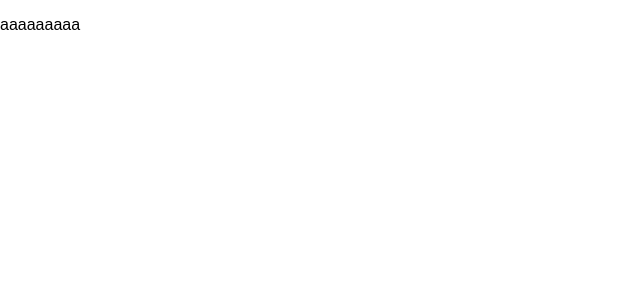
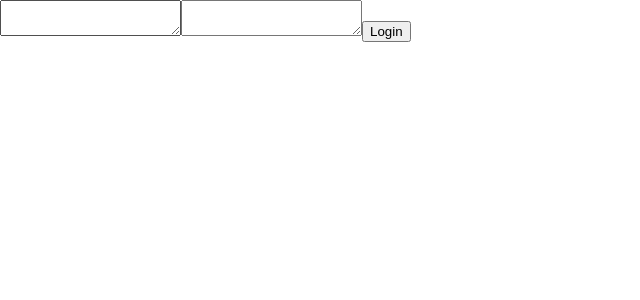
Before and after one commit to dallelaste0105/ecommerce, a React app in the folder frontend/: page /login in a window 1280 px wide. Shown: the top 300 px of the page, without its empty margins (0-640 px from the left). Built offline with nearby package versions, Linux system fonts and the light colour scheme; the HTML template or start-up script is replaced by a standard one.

Commit message:
feat: sistema de login

```diff
--- a/frontend/src/App.tsx
+++ b/frontend/src/App.tsx
@@ -5,16 +5,12 @@ import LoginScreen from './pages/credential/login';
 export default function App() {
   return (
     <Routes>
-      {}
       <Route path="/" element={<SignupScreen />} />
 
-      {}
       <Route path="/signup" element={<SignupScreen />} />
 
-      {}
       <Route path="/login" element={<LoginScreen />} />
 
-      {}
       <Route path="*" element={<Navigate to="/" replace />} />
     </Routes>
   )
--- a/frontend/src/api.ts
+++ b/frontend/src/api.ts
@@ -1,5 +1,5 @@
 import axios from "axios"
 
 export const api = axios.create({
-  baseURL: "http://localhost:3000" // backend
+  baseURL: "http://localhost:3000"
 })
--- a/frontend/src/components/userComponents/loginComponent.tsx
+++ b/frontend/src/components/userComponents/loginComponent.tsx
@@ -1,7 +1,38 @@
+import { useState } from "react"
+
 export default function LoginComponent(){
+
+    const [name, setName] = useState("");
+    const [password, setPassword] = useState("");
+
+    async function login({name, password}:{name:string, password:string}) {
+        const body = {
+            "name":name,
+            "password":password
+        }
+        try{
+        const loginRes = await fetch(
+            `http://localhost:3000/credential/login`,{
+                method:"POST",
+                headers:{
+                    "Content-Type": "application/json"
+                },
+                body:
+                    JSON.stringify(body)
+            }
+            )
+            window.alert(loginRes.json)
+        }
+        catch{
+            window.alert("Erro grave")
+        }
+    }
+
     return(
         <div>
-            <p>aaaaaaaaa</p>
+            <textarea value={name} onChange={(e)=>setName(e.target.value)}></textarea>
+            <textarea value={password} onChange={(e)=>setPassword(e.target.value)}></textarea>
+            <button onClick={() => login({name, password})}>Login</button>
         </div>
     )
 }
--- a/frontend/src/pages/credential/signup.tsx
+++ b/frontend/src/pages/credential/signup.tsx
@@ -6,7 +6,7 @@ export default function SignupScreen() {
         <div>
             <SignupComponent/>
             <p>
-                Já tem uma conta?{' '}
+                Já tem uma conta?
                 <Link to="/login">
                     Faça Login
                 </Link>
```
Also changed, not shown: 2 other files (tests, documents, lock files or other folders).
